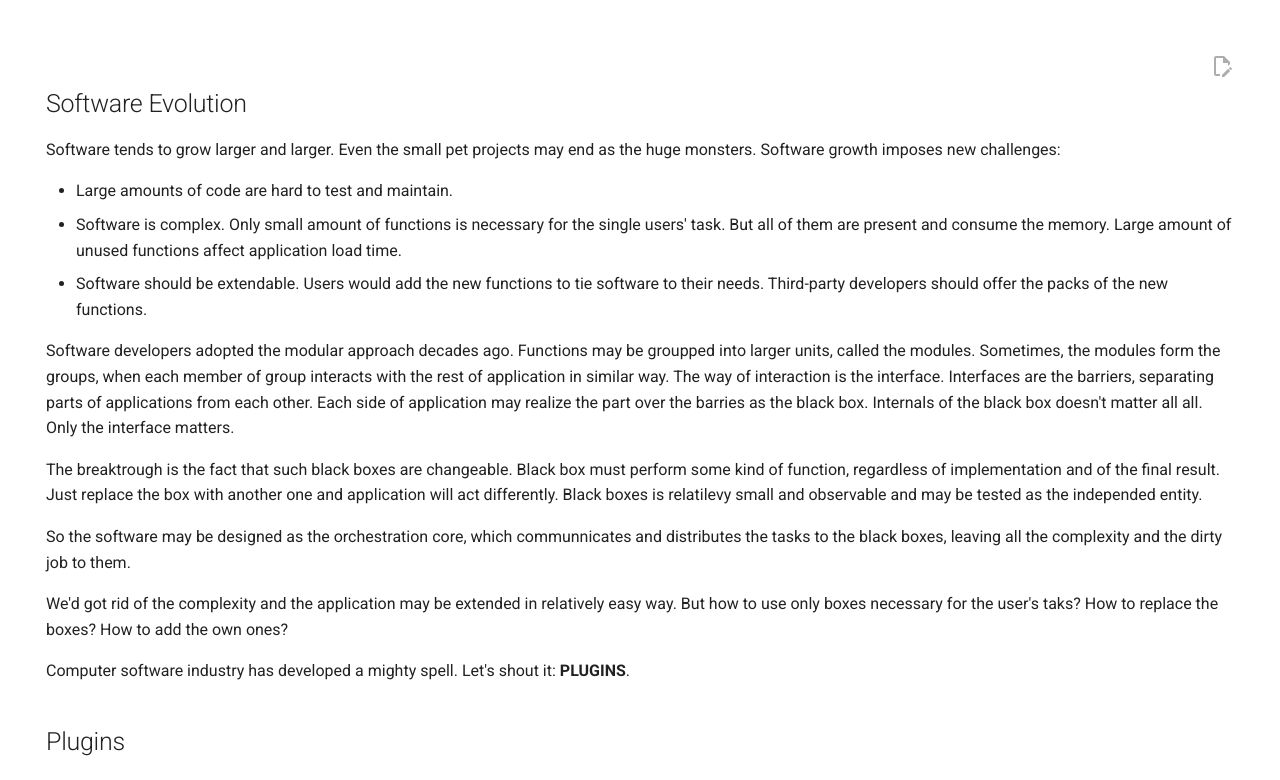
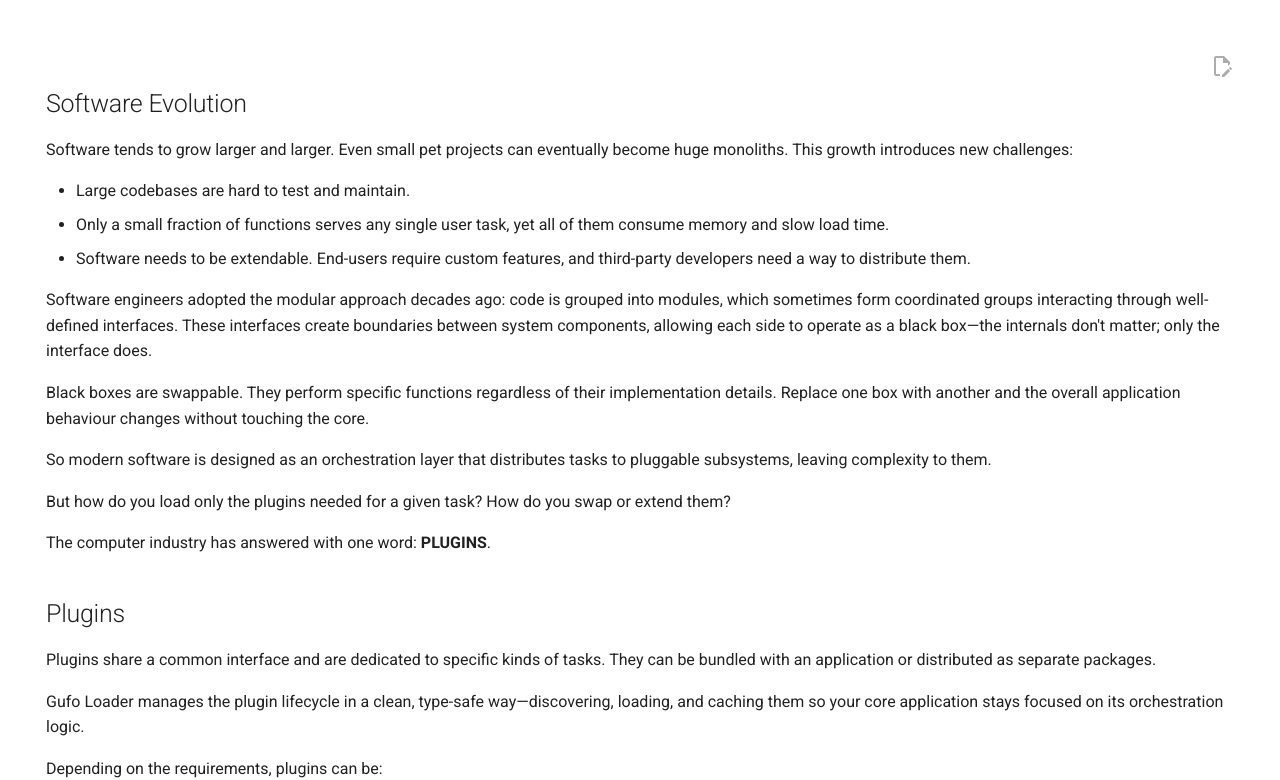
Before and after one commit to gufolabs/gufo_loader, an MkDocs documentation site: the page built from docs/index.md, in a window 1280 px wide and 900 px high, scrolled down 493 px, cut to the strip 120-900 px from the top of the window. Built offline with MkDocs 1.6.1 and Material for MkDocs 9.7.7, drawn with Linux system fonts in a browser that asks for light colours; comment, search, counter and statistics services are not loaded; some of the changed text lies outside the part shown.

```diff
--- a/docs/index.md
+++ b/docs/index.md
@@ -5,97 +5,59 @@ hide:
     - toc
 hero:
     title: Gufo Loader
-    subtitle: The flexible and robust foundation for Python plugins architecture
+    subtitle: Fully typed plugin loading with zero Any leakage
     install_button: Getting Started
     source_button: Source Code
 ---
+
 ## Software Evolution
 
-Software tends to grow larger and larger. Even the small
-pet projects may end as the huge monsters. Software growth
-imposes new challenges:
+Software tends to grow larger and larger. Even small pet projects can eventually become huge monoliths. This growth introduces new challenges:
 
-* Large amounts of code are hard to test and maintain.
-* Software is complex. Only small amount of functions is
-  necessary for the single users' task. But all of them are present
-  and consume the memory. Large amount of unused functions
-  affect application load time.
-* Software should be extendable. Users would add the new functions
-  to tie software to their needs. Third-party developers should offer
-  the packs of the new functions.
+* Large codebases are hard to test and maintain.
+* Only a small fraction of functions serves any single user task, yet all of them consume memory and slow load time.
+* Software needs to be extendable. End-users require custom features, and third-party developers need a way to distribute them.
 
-Software developers adopted the modular approach decades ago.
-Functions may be groupped into larger units, called the modules.
-Sometimes, the modules form the groups, when each member of
-group interacts with the rest of application in similar way.
-The way of interaction is the interface. Interfaces are the
-barriers, separating parts of applications from each other.
-Each side of application may realize the part over the barries
-as the black box. Internals of the black box doesn't matter all all.
-Only the interface matters.
+Software engineers adopted the modular approach decades ago: code is grouped into modules, which sometimes form coordinated groups interacting through well-defined interfaces. These interfaces create boundaries between system components, allowing each side to operate as a black box—the internals don't matter; only the interface does.
 
-The breaktrough is the fact that such black boxes are changeable.
-Black box must perform some kind of function, regardless of implementation
-and of the final result. Just replace the box with another one and application
-will act differently. Black boxes is relatilevy small and observable
-and may be tested as the independed entity.
+Black boxes are swappable. They perform specific functions regardless of their implementation details. Replace one box with another and the overall application behaviour changes without touching the core.
 
-So the software may be designed as the orchestration core, which
-communnicates and distributes the tasks to the black boxes, leaving
-all the complexity and the dirty job to them.
+So modern software is designed as an orchestration layer that distributes tasks to pluggable subsystems, leaving complexity to them.
 
-We'd got rid of the complexity and the application may be extended
-in relatively easy way. But how to use only boxes necessary for the user's
-taks? How to replace the boxes? How to add the own ones?
+But how do you load only the plugins needed for a given task? How do you swap or extend them?
 
-Computer software industry has developed a mighty spell. Let's shout it:
-**PLUGINS**.
+The computer industry has answered with one word: **PLUGINS**.
 
 ## Plugins
 
-Plugins are modules, sharing common interface and dedicated to particular kind
-of tasks. Developers may pack plugins along with application or distribute them
-as the separate packs.
+Plugins share a common interface and are dedicated to specific kinds of tasks. They can be bundled with an application or distributed as separate packages.
 
-## The Loader
+Gufo Loader manages the plugin lifecycle in a clean, type-safe way—discovering, loading, and caching them so your core application stays focused on its orchestration logic.
 
-*Gufo Loader* is the simple Python library supplied with the best practices.
-Loader managed the Python plugins lifecycle in the clean and sound way. Application
-core may use the Loader to enumerate and load the plugins.
+Depending on the requirements, plugins can be:
 
-Depending on the requirements, Plugins may be:
-
-* [Subclasses of the given class](examples/subclass.md).
-* [Classes sharing the protocol](examples/protocol.md).
-* [Singleton instances of the given class](examples/singleton.md).
+* [Subclasses of a given base class](examples/subclass.md).
+* [Protocols sharing a structural interface](examples/protocol.md).
+* [Singleton instances of a given class](examples/singleton.md).
 
 ## Features
 
-* Clean dict-like API.
-* Full abstraction from the plugin internals.
-* Custom plugins.
-* Built with security in mind.
-* Full Python typing support.
-* Editor completion.
-* Well-tested, battle-proven code.
-* 100% test coverage.
+* **Full static typing** — Generic type parameter preserves plugin types through the entire API; zero `Any` leakage.
+* **Dictionary-like interface** — Intuitive `loader[name]`, `loader.get(name)`, and iteration over keys/values/items.
+* **Lazy loading and caching** — Plugins are imported on first request and cached for subsequent calls.
+* **Thread-safe** — Built-in locking protects the discovery cache from concurrent access.
+* **Three schemes** — Subclass, singleton (instance), and protocol-based plugin discovery.
+* **No registration overhead** — Plugins live in plain Python packages; the loader discovers them automatically.
+* **Security-first** — Strict mode rejects missing base packages at initialization; exclude lists filter known-safe names.
 
 ## On Gufo Stack
 
-This product is a part of [Gufo Stack][Gufo Stack] - the collaborative effort
-led by [Gufo Labs][Gufo Labs]. Our goal is to create a robust and flexible
-set of tools to create network management software and automate
-routine administration tasks.
+This product is part of [Gufo Stack][Gufo Stack] — a collaborative effort led by [Gufo Labs][Gufo Labs]. Our goal is to build a robust, flexible toolkit for network management software and automation.
 
-To do this, we extract the key technologies that have proven themselves
-in the [NOC][NOC] and bring them as separate packages. Then we work on API,
-performance tuning, documentation, and testing. The [NOC][NOC] uses the final result
-as the external dependencies.
-
-[Gufo Stack][Gufo Stack] makes the [NOC][NOC] better, and this is our primary task. But other products
-can benefit from [Gufo Stack][Gufo Stack] too. So we believe that our effort will make
-the other network management products better.
+We extract proven technologies from the [NOC][NOC] project, refine their APIs, performance, documentation, and testing as standalone packages. NOC consumes these as final external dependencies. Other products benefit from Gufo Stack too — better shared tools make better infrastructure.
 
 [Gufo Labs]: https://gufolabs.com/
 [Gufo Stack]: https://docs.gufolabs.com/
 [NOC]: https://getnoc.com/
+[Protocols]: examples/protocol.md
+[Singleton instances]: examples/singleton.md
```
Also changed, not shown: README.md (+88 -49 lines).
